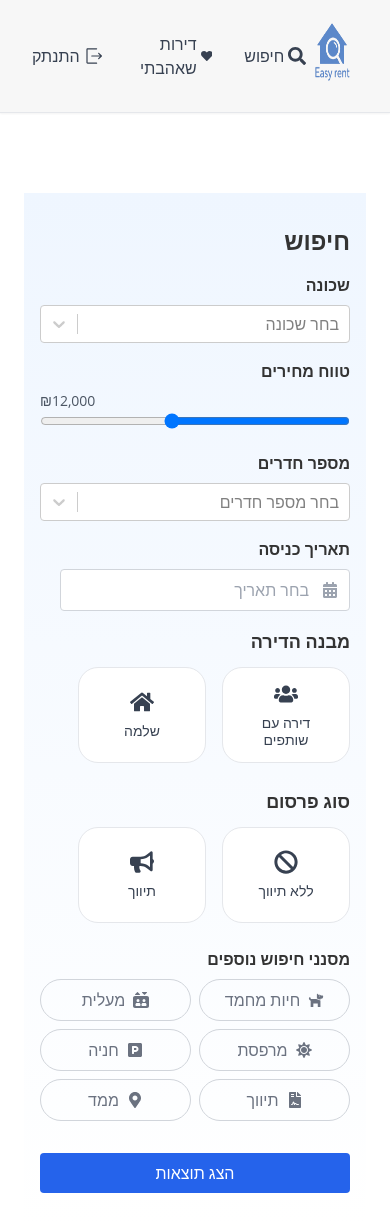
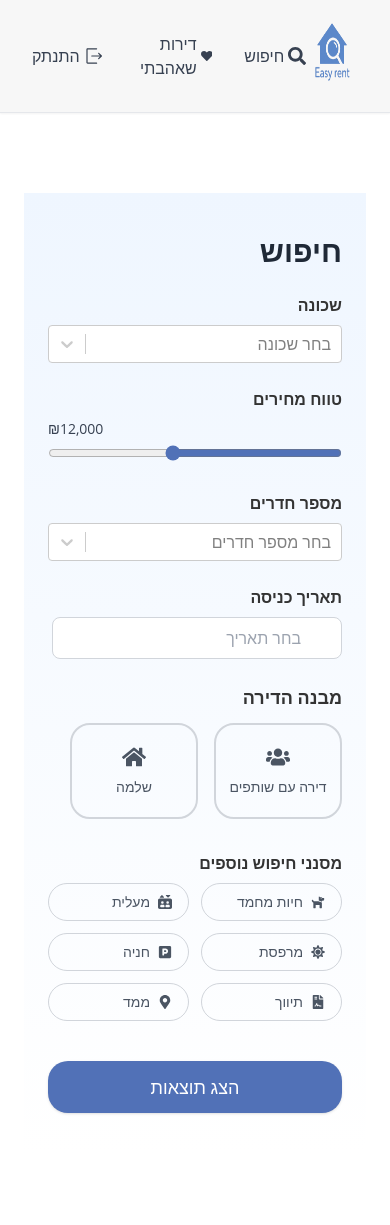
Before and after one commit to Lirijacob/easy-rent, a React (Create React App) app: page /search in a window 390 px wide. After the commit the page ends 1153 px from the top, so only its background shows below. Built offline with nearby package versions, Linux system fonts and the light colour scheme.

Commit message:
עדכון דף חיפוש ותוצאות חיפוש

```diff
--- a/src/pages/Login.js
+++ b/src/pages/Login.js
@@ -63,7 +63,7 @@ export default function Login() {
           {error && <p className="text-red-500 text-sm">{error}</p>}
           <button
             type="submit"
-            className="w-full bg-brandBlue  text-white py-2 rounded hover:bg-blue-700 transition"
+            className="bg-[#5171b7] text-white font-medium px-6 py-2 rounded-lg hover:bg-[#357ae8] transition"
           >
             התחברות
           </button>
@@ -71,7 +71,7 @@ export default function Login() {
         <p className="mt-4 text-center text-sm">
           אין לך חשבון?{" "}
           <span
-            className="text-brandBlue  hover:underline cursor-pointer"
+            className="text-blue-600 hover:underline cursor-pointer"
             onClick={() => navigate("/signup")}
           >
             להרשמה
--- a/src/pages/SearchPage.js
+++ b/src/pages/SearchPage.js
@@ -1,39 +1,23 @@
-// SearchPage.js
 import React, { useState } from "react";
-//import axios from "axios";
-import { FaDog, FaFileContract, FaSun, FaParking, FaMapMarkerAlt } from "react-icons/fa";
-import { FaElevator } from "react-icons/fa6";
-import Layout from "../components/Layout";
+import { useNavigate } from "react-router-dom";
 import DatePicker from "react-datepicker";
 import "react-datepicker/dist/react-datepicker.css";
-import { FaHome, FaUsers, FaBullhorn, FaBan, FaCalendarAlt } from "react-icons/fa";
 import Select from "react-select";
-import { useNavigate } from "react-router-dom";
-
+import {
+  FaDog, FaFileContract, FaSun, FaParking, FaMapMarkerAlt,FaHome, FaUsers, FaCalendarAlt
+} from "react-icons/fa";
+import{FaElevator} from "react-icons/fa6";
+import Layout from "../components/Layout";
 
 const SearchPage = () => {
-  const [selectedType, setSelectedType] = useState("all");
   const [priceMax, setPriceMax] = useState(12000);
   const [selectedRooms, setSelectedRooms] = useState("");
   const [entryDate, setEntryDate] = useState(null);
   const [selectedFeatures, setSelectedFeatures] = useState([]);
   const [selectedNeighborhood, setSelectedNeighborhood] = useState("");
   const [apartmentMode, setApartmentMode] = useState("");
-  const [listingType, setListingType] = useState("");
 
-
-  // const neighborhoods = [
-  //   { value: "florentin", label: "פלורנטין" },
-  //   { value: "neve_tzedek", label: "נוה צדק" },
-  //   { value: "rothschild", label: "רוטשילד" },
-  //   { value: "old_north", label: "הצפון הישן" },
-  //   { value: "yad_eliayhu", label: "יד אליהו" },
-  //   { value: "ramat_aviv", label: "רמת אביב" },
-  //   { value: "hatikva", label: "התקווה" },
-  //   { value: "Jaffa", label: "יפו" },
-
-    // תוסיפי כמה שתרצי
-  // ];
+  const navigate = useNavigate();
 
   const neighborhoods = [
     { value: "פלורנטין", label: "פלורנטין" },
@@ -46,56 +30,32 @@ const SearchPage = () => {
     { value: "יפו", label: "יפו" },
   ];
 
-
-  const roomOptions = [
-    { value: 1, label: "1" },
-    { value: 1.5, label: "1.5" },
-    { value: 2, label: "2" },
-    { value: 2.5, label: "2.5" },
-    { value: 3, label: "3" },
-    { value: 3.5, label: "3.5" },
-    { value: 4, label: "4" },
-    { value: 4.5, label: "4.5" },
-    { value: 5, label: "5" },
-  ];
-
-
+  const roomOptions = Array.from({ length: 9 }, (_, i) => {
+    const value = 1 + i * 0.5;
+    return { value, label: value.toString() };
+  });
 
   const toggleFeature = (feature) => {
     setSelectedFeatures((prev) =>
-      prev.includes(feature) ? prev.filter((f) => f !== feature) : [...prev, feature]
+      prev.includes(feature)
+        ? prev.filter((f) => f !== feature)
+        : [...prev, feature]
     );
   };
 
   const renderFeatureButton = (feature, icon) => (
     <button
+      key={feature}
       onClick={() => toggleFeature(feature)}
-      className={`flex items-center justify-center gap-2 px-4 py-2 border rounded-full transition ${selectedFeatures.includes(feature) ? "border-black text-black" : "border-gray-300 text-gray-500"
-        }`}
+      className={`flex items-center gap-2 px-4 py-2 rounded-full border text-sm transition
+        ${selectedFeatures.includes(feature)
+          ? "border-[#5171b7] text-[#5171b7] bg-white"
+          : "border-gray-300 text-gray-600 hover:border-gray-400"}`}
     >
       {icon}
       {feature}
     </button>
   );
-
-  /* const handleSubmit = async () => {
-    const searchData = {
-      type: selectedType,
-      priceMax: priceMax,
-      rooms: selectedRooms,
-      entryDate,
-      features: selectedFeatures,
-    };
-
-    try {
-      const response = await axios.post("https://your-api-url.com/api/search", searchData);
-      console.log("Data saved successfully:", response.data);
-    } catch (error) {
-      console.error("Error saving data:", error);
-    }
-  }; */
-
-  const navigate = useNavigate();
 
   const handleSearch = () => {
     const searchData = {
@@ -104,59 +64,38 @@ const SearchPage = () => {
       rooms: selectedRooms,
       entryDate,
       apartmentMode,
-      listingType,
       features: selectedFeatures,
     };
     console.log("🔎 searchData from SearchPage:", searchData);
     navigate("/results", { state: { searchData } });
   };
 
-
   return (
     <Layout>
-      <div className="min-h-screen bg-gradient-to-b from-blue-50 to-white px-4 py-8 sm:px-6 md:px-10 lg:px-16 xl:px-32 2xl:px-48">
-        <div className="max-w-3xl mx-auto font-sans">
-          <h1 className="text-2xl font-bold mb-4 text-right">חיפוש</h1>
+      <div className="min-h-screen bg-gradient-to-b from-blue-50 to-white px-6 py-10">
+        <div className="max-w-4xl mx-auto">
+          <h1 className="text-3xl font-bold mb-6 text-right text-gray-800">חיפוש </h1>
 
           {/* שכונה */}
-          <div className="mb-4 text-right">
-            <label className="block font-semibold mb-2">שכונה</label>
+          <div className="mb-6">
+            <label className="block text-right font-semibold mb-2">שכונה</label>
             <Select
               options={neighborhoods}
               value={neighborhoods.find((n) => n.value === selectedNeighborhood)}
-              onChange={(option) => setSelectedNeighborhood(option.value)}
+              onChange={(option) => setSelectedNeighborhood(option?.value || "")}
               placeholder="בחר שכונה"
               isClearable
-              menuPlacement="auto"
               styles={{
-                menu: (provided) => ({
-                  ...provided,
-                  maxHeight: 150,           // הגובה המקסימלי של הרשימה
-                  overflowY: "auto",        // מאפשר גלילה פנימית
-                  direction: "rtl",
-                  zIndex: 9999,             // חשוב כדי שהרשימה תופיע מעל אלמנטים אחרים
-                }),
-                control: (provided) => ({
-                  ...provided,
-                  direction: "rtl",
-                  textAlign: "right"
-                }),
-                menuList: (base) => ({
-                  ...base,
-                  maxHeight: "150px",
-                  overflowY: "auto",
-                }),
+                control: (base) => ({ ...base, direction: "rtl", textAlign: "right" }),
+                menu: (base) => ({ ...base, zIndex: 9999, direction: "rtl" }),
               }}
             />
-
           </div>
 
-          {/* טווח מחירים */}
-          <div className="mb-4 text-right">
-            <label className="block font-semibold mb-2">טווח מחירים</label>
-            <div className="flex justify-end text-sm text-gray-600">
-              <span>₪{priceMax.toLocaleString()}</span>
-            </div>
+          {/* מחיר */}
+          <div className="mb-6">
+            <label className="block text-right font-semibold mb-2">טווח מחירים</label>
+            <div className="flex justify-end mb-1 text-sm text-gray-700">₪{priceMax.toLocaleString()}</div>
             <input
               type="range"
               min="1000"
@@ -164,116 +103,71 @@ const SearchPage = () => {
               step="100"
               value={priceMax}
               onChange={(e) => setPriceMax(Number(e.target.value))}
-              className="w-full"
+              className="w-full accent-[#5171b7]"
             />
           </div>
-          {/* מספר חדרים */}
-          <div className="mb-4 text-right">
-            <label className="block font-semibold mb-2">מספר חדרים</label>
+
+          {/* חדרים */}
+          <div className="mb-6">
+            <label className="block text-right font-semibold mb-2">מספר חדרים</label>
             <Select
               options={roomOptions}
-              value={roomOptions.find((opt) => opt.value === selectedRooms)}
-              onChange={(option) => setSelectedRooms(option.value)}
+              value={roomOptions.find((r) => r.value === selectedRooms)}
+              onChange={(option) => setSelectedRooms(option?.value || "")}
               placeholder="בחר מספר חדרים"
               isClearable
               styles={{
-                menu: (provided) => ({
-                  ...provided,
-                  maxHeight: 150,
-                  overflowY: "auto",
-                  direction: "rtl",
-                  zIndex: 9999
-                }),
-                control: (provided) => ({
-                  ...provided,
-                  direction: "rtl",
-                  textAlign: "right"
-                }),
-                menuList: (base) => ({
-                  ...base,
-                  maxHeight: "150px",
-                  overflowY: "auto",
-                }),
+                control: (base) => ({ ...base, direction: "rtl", textAlign: "right" }),
+                menu: (base) => ({ ...base, zIndex: 9999, direction: "rtl" }),
               }}
             />
           </div>
-          {/* תאריך כניסה */}
-          <div className="mb-4 text-right">
-            <label className="block font-semibold mb-2">תאריך כניסה</label>
 
-            <div className="relative w-full">
-              {/* אייקון לוח שנה – יופיע רק כשאין תאריך */}
+          {/* תאריך */}
+          <div className="mb-6">
+            <label className="block text-right font-semibold mb-2">תאריך כניסה</label>
+            <div className="relative">
               {!entryDate && (
-                <FaCalendarAlt className="absolute right-3 top-1/2 transform -translate-y-1/2 text-gray-400 pointer-events-none z-10" />
+                <FaCalendarAlt className="absolute right-3 top-3 text-gray-400" />
               )}
-
               <DatePicker
                 selected={entryDate}
                 onChange={(date) => setEntryDate(date)}
                 placeholderText="בחר תאריך"
+                className="w-full border border-gray-300 rounded-lg px-10 py-2 text-right"
                 dateFormat="dd/MM/yyyy"
                 isClearable
-                className="w-full border border-gray-300 rounded px-10 py-2 text-right"
               />
             </div>
           </div>
 
           {/* מבנה הדירה */}
-          <div className="mb-6 text-right">
-            <label className="block font-semibold mb-3 text-lg">מבנה הדירה</label>
+          <div className="mb-8">
+            <label className="block text-right font-semibold mb-3 text-lg">מבנה הדירה</label>
             <div className="flex justify-end gap-4 flex-row-reverse">
               {[
                 { label: "שלמה", value: "whole", icon: <FaHome className="text-2xl" /> },
-                { label: "דירה עם שותפים", value: "shared", icon: <FaUsers className="text-2xl" /> }
+                { label: "דירה עם שותפים", value: "shared", icon: <FaUsers className="text-2xl" /> },
               ].map(({ label, value, icon }) => (
                 <button
                   key={value}
                   onClick={() => setApartmentMode(value)}
-                  className={`flex flex-col items-center justify-center w-32 h-24 px-4 py-3 rounded-xl border text-sm font-medium transition text-center
+                  className={`w-32 h-24 rounded-xl border-2 flex flex-col items-center justify-center transition
                     ${apartmentMode === value
-                      ? "bg-blue-700 text-white border-blue-700"
-                      : apartmentMode === ""
-                        ? "bg-white text-gray-700 border-gray-200"
-                        : "bg-white text-gray-500 border-gray-300 hover:border-gray-400"}
-                  `}
-
+                      ? "border-[#5171b7] text-[#5171b7]"
+                      : "border-gray-300 text-gray-600 hover:border-gray-400"}`}
                 >
-                  <div className="mb-2">{icon}</div>
-                  <span className="leading-tight">{label}</span>
-                </button>
-              ))}
-            </div>
-          </div>
-          {/* סוג הפרסום */}
-          <div className="mb-6 text-right">
-            <label className="block font-semibold mb-3 text-lg">סוג פרסום</label>
-            <div className="flex justify-end gap-4 flex-row-reverse">
-              {[
-                { label: "תיווך", value: "broker", icon: <FaBullhorn className="text-2xl" /> },
-                { label: "ללא תיווך", value: "no-broker", icon: <FaBan className="text-2xl" /> }
-              ].map(({ label, value, icon }) => (
-                <button
-                  key={value}
-                  onClick={() => setListingType(value)}
-                  className={`flex flex-col items-center justify-center w-32 h-24 px-4 py-3 rounded-xl border text-sm font-medium transition text-center
-                    ${listingType === value
-                      ? "bg-blue-700 text-white border-blue-700"
-                      : listingType === ""
-                        ? "bg-white text-gray-700 border-gray-200"
-                        : "bg-white text-gray-500 border-gray-300 hover:border-gray-400"}
-                  `}
-                >
-                  <div className="mb-2">{icon}</div>
-                  <span className="leading-tight">{label}</span>
+                  {icon}
+                  <span className="mt-2 text-sm font-medium">{label}</span>
                 </button>
               ))}
             </div>
           </div>
 
-          {/* שירותים נוספים */}
-          <div className="mb-4 text-right">
-            <label className="block font-semibold mb-2">מסנני חיפוש נוספים</label>
-            <div className="grid grid-cols-2 sm:grid-cols-3 gap-2">
+          {/* תוספים */}
+          <div className="mb-10">
+            <label className="block text-right font-semibold mb-2">מסנני חיפוש נוספים</label>
+            <div className="grid grid-cols-2 sm:grid-cols-3 gap-3">
               {renderFeatureButton("חיות מחמד", <FaDog />)}
               {renderFeatureButton("מעלית", <FaElevator />)}
               {renderFeatureButton("מרפסת", <FaSun />)}
@@ -283,10 +177,10 @@ const SearchPage = () => {
             </div>
           </div>
 
+          {/* כפתור */}
           <button
-            // onClick={handleSubmit}
-            onClick = {handleSearch}
-            className="w-full bg-blue-600 text-white py-2 rounded mt-4"
+            onClick={handleSearch}
+            className="w-full bg-[#5171b7] hover:bg-[#3f5ea4] text-white text-lg py-3 rounded-xl shadow transition"
           >
             הצג תוצאות
           </button>
--- a/src/pages/SearchResultsPage.js
+++ b/src/pages/SearchResultsPage.js
@@ -1,210 +1,107 @@
 // pages/SearchResultsPage.js
-// import React from "react";
 import React, { useEffect, useState } from "react";
 import Layout from "../components/Layout";
 import { useLocation } from "react-router-dom";
-import Slider from "react-slick";
-import ImageCarousel from "../components/ImageCarousel";
+import { collection, getDocs } from "firebase/firestore";
+import { db } from "../firebase";
+import ApartmentCard from "../components/ApartmentCard"; // נשתמש בכרטיס דירה אחיד
 
-
-//--------------למחוק כשנחבר
-const fakeResults = [
-  {
-    title: "הזדמנות לגור בדירה חלומית",
-    description:
-      "הזדמנות לגור בדירה חלומית בתל אביב! מיקום: רחוב בן שפרוט היוקרתי. גודל: 90 מ״ר + מרפסת. 2 חדרי שינה וסלון מרווח.",
-    imageUrls: [
-      "https://images.unsplash.com/photo-1600585154340-be6161a56a0c?auto=format&fit=crop&w=800&q=80",
-      "https://images.unsplash.com/photo-1599423300746-b62533397364?auto=format&fit=crop&w=800&q=80",
-      "https://images.unsplash.com/photo-1560448204-e02f11c3d0e2?auto=format&fit=crop&w=800&q=80"
-    ],
-    price: 7500,
-    address: "רחוב בן שפרוט היוקרתי",
-    neighborhood: "פלורנטין",
-    size: 90,
-    rooms: 2,
-    features: ["balcony"],
-    available_from: "2025-01-01",
-  },
-  {
-    title: "דירת בוטיק עם נוף לים",
-    description:
-      "3 חדרים, קומה גבוהה עם נוף פתוח לים. מרפסת שמש, מעלית, חניה בטאבו. קרובה לים ולשוק הפשפשים.",
-    imageUrls: ["https://images.unsplash.com/photo-1599423300746-b62533397364?auto=format&fit=crop&w=800&q=80"],
-    price: 8200,
-    address: "רחוב יהודה הימית",
-    neighborhood: "יפו",
-    size: 85,
-    rooms: 3,
-    features: ["balcony", "parking", "elevator"],
-    available_from: "2024-12-01",
-  },
-  {
-    title: "דירה עם שותפים בלב פלורנטין",
-    description:
-      "4 חדרים, מרוהטת, כוללת מזגן, אינטרנט וארנונה. מתאימה לצעירים. נוף אורבני, אזור חי ותוסס.",
-    imageUrls: ["https://images.unsplash.com/photo-1600585154340-be6161a56a0c?auto=format&fit=crop&w=800&q=80"],
-    price: 4700,
-    address: "רחוב ויטל",
-    neighborhood: "פלורנטין",
-    size: 95,
-    rooms: 4,
-    features: ["balcony", "pets"],
-    available_from: "2024-11-15",
-  }
-];
-
-const filterResults = (results, filters) => {
-  const featureMap = {
-    "חיות מחמד": "pets",
-    "מעלית": "elevator",
-    "מרפסת": "balcony",
-    "חניה": "parking",
-    "תיווך": "broker",
-    "ממד": "safe_room",
-    "ממ\"ד": "safe_room"
+const mapFeature = {
+  "חיות מחמד": "pets_allowed",
+  "מעלית": "has_elevator",
+  "מרפסת": "has_balcony",
+  "חניה": "has_parking",
+  "תיווך": "has_broker",
+  "ממד": "has_safe_room",
+  "ממ\"ד": "has_safe_room"
 };
 
-  return results.filter((apt) => {
+const SearchResultsPage = () => {
+  const location = useLocation();
+  const { searchData } = location.state || {};
+  const [results, setResults] = useState([]);
+  const [favorites, setFavorites] = useState([]); // אופציונלי: עבור הלב
+
+  useEffect(() => {
+    if (searchData) {
+      fetchAndFilterApartments();
+    }
+  }, [searchData]);
+
+  const fetchAndFilterApartments = async () => {
+    try {
+      const snapshot = await getDocs(collection(db, "apartments"));
+      const allApartments = snapshot.docs.map((doc) => ({ id: doc.id, ...doc.data() }));
+
+      const filtered = allApartments.filter((apt) => {
         // שכונה
-    if (filters.neighborhood && filters.neighborhood !== "" &&
-      apt.neighborhood?.toLowerCase() !== filters.neighborhood.toLowerCase()) {
-      return false;
-    }
+        if (
+          searchData.neighborhood &&
+          apt.neighborhood?.toLowerCase() !== searchData.neighborhood.toLowerCase()
+        ) return false;
 
-    // מחיר מקסימלי
-    if (filters.priceMax && apt.price && apt.price > filters.priceMax) {
-      return false;
-    }
+        // מחיר
+        if (searchData.priceMax && apt.price > searchData.priceMax) return false;
 
-    // מספר חדרים
-    if (filters.rooms && filters.rooms !== "" && apt.rooms !== filters.rooms) {
-      return false;
-    }
+        // חדרים
+        if (searchData.rooms && apt.rooms !== searchData.rooms) return false;
 
         // תאריך כניסה
-    if (filters.entryDate && apt.available_from) {
-      const userDate = new Date(filters.entryDate);
+        if (searchData.entryDate && apt.available_from) {
+          const userDate = new Date(searchData.entryDate);
           const aptDate = new Date(apt.available_from);
           if (aptDate > userDate) return false;
         }
 
-    // סוג מבנה
-    if (filters.apartmentMode && filters.apartmentMode !== "") {
+        // מבנה הדירה
+        if (searchData.apartmentMode) {
           if (
-        filters.apartmentMode === "whole" && apt.property_type !== "apartment"
+            searchData.apartmentMode === "whole" && apt.property_type !== "apartment"
           ) return false;
           if (
-        filters.apartmentMode === "shared" && apt.property_type !== "shared"
+            searchData.apartmentMode === "shared" && apt.property_type !== "shared"
           ) return false;
         }
 
-    // סוג פרסום
-    if (filters.listingType && filters.listingType !== "") {
-      if (filters.listingType === "broker" && apt.has_broker !== true) return false;
-      if (filters.listingType === "no-broker" && apt.has_broker === true) return false;
-    }
-
         // תכונות
-    if (filters.features && filters.features.length > 0) {
-      const mappedFeatures = filters.features.map(f => featureMap[f]);
-      for (let f of mappedFeatures) {
-        if (!apt.features?.includes(f)) return false;
+        if (searchData.features && searchData.features.length > 0) {
+          for (let label of searchData.features) {
+            const key = mapFeature[label];
+            if (!apt[key]) return false;
           }
         }
 
         return true;
       });
+
+      setResults(filtered);
+    } catch (err) {
+      console.error("שגיאה בטעינת הדירות:", err);
+    }
   };
-
-
-const SearchResultsPage = () => {
-  const location = useLocation();
-  const { searchData } = location.state || {};
-  const [results, setResults] = useState([]);
-
-  useEffect(() => {
-    fetchResults(searchData);
-  }, [searchData]);
-
-  const fetchResults = async (filters) => {
-    const filtered = filterResults(fakeResults, filters);
-    setResults(filtered);
-  };
-
 
   return (
     <Layout>
       <div className="min-h-screen bg-gradient-to-b from-blue-50 to-white px-6 py-8">
         <h1 className="text-2xl font-bold mb-6 text-right">תוצאות החיפוש</h1>
-        <div className="grid grid-cols-1 md:grid-cols-2 lg:grid-cols-3 gap-6">
-          {results.length > 0 ? (
-            results.map((apartment, idx) => (
-              <div key={idx} className="bg-white rounded-2xl shadow p-4">
-                {apartment.images && apartment.images.length > 0 ? (
-                  <Slider dots arrows rtl>
-                    {apartment.images.map((imgUrl, i) => (
-                      <div key={i}>
-                        <img
-                          src={imgUrl}
-                          alt={`תמונה ${i + 1}`}
-                          className="rounded-xl w-full h-52 object-cover"
+
+        {results.length === 0 ? (
+          <p className="text-right text-gray-600">לא נמצאו דירות מתאימות.</p>
+        ) : (
+          <div className="grid grid-cols-1 md:grid-cols-2 lg:grid-cols-3 gap-8">
+            {results.map((apartment) => (
+              <ApartmentCard
+                key={apartment.id}
+                apartment={apartment}
+                isFavorite={favorites.includes(apartment.id)}
+                onToggleFavorite={() => {}} // אפשרות לפיתוח
               />
+            ))}
           </div>
-                    ))}
-                  </Slider>
-                ) : (
-                  <ImageCarousel imageUrls={apartment.imageUrls} />
-                  // <img
-                  //   src={apartment.imageUrl || "https://via.placeholder.com/400x250"}
-                  //   alt="תמונה של דירה"
-                  //   className="rounded-xl w-full h-52 object-cover mb-3"
-                  // />
         )}
-
-                <h2 className="text-xl font-semibold mb-1 text-right">{apartment.title}</h2>
-                <p className="text-right text-gray-600 text-sm mb-2">{apartment.description}</p>
-                <p className="text-right text-blue-600 font-bold">{apartment.price.toLocaleString()} ₪</p>
-              </div>
-
-            ))
-          ) : (
-            <p className="text-right col-span-full text-gray-600">לא נמצאו תוצאות</p>
-          )}
-        </div>
       </div>
     </Layout>
   );
 };
 
 export default SearchResultsPage;
-
-// const SearchResultsPage = ({ results }) => {
-//   return (
-//     <Layout>
-//       <div className="min-h-screen bg-gradient-to-b from-blue-50 to-white px-6 py-8">
-//         <h1 className="text-2xl font-bold mb-6 text-right">תוצאות החיפוש</h1>
-//         <div className="grid grid-cols-1 md:grid-cols-2 lg:grid-cols-3 gap-6">
-//           {results && results.length > 0 ? (
-//             results.map((apartment, idx) => (
-//               <div key={idx} className="bg-white rounded-2xl shadow p-4">
-//                 <img
-//                   src={apartment.imageUrl || "https://via.placeholder.com/400x250"}
-//                   alt="תמונה של דירה"
-//                   className="rounded-xl w-full h-52 object-cover mb-3"
-//                 />
-//                 <h2 className="text-xl font-semibold mb-1 text-right">{apartment.title}</h2>
-//                 <p className="text-right text-gray-600 text-sm mb-2">{apartment.description}</p>
-//                 <p className="text-right text-blue-600 font-bold">{apartment.price} ₪</p>
-//               </div>
-//             ))
-//           ) : (
-//             <p className="text-right col-span-full text-gray-600">לא נמצאו תוצאות</p>
-//           )}
-//         </div>
-//       </div>
-//     </Layout>
-//   );
-// };
-
-// export default SearchResultsPage;
--- a/src/pages/SignUp.js
+++ b/src/pages/SignUp.js
@@ -73,7 +73,7 @@ export default function SignUp() {
           {error && <p className="text-red-500 text-sm">{error}</p>}
           <button
             type="submit"
-            className="w-full bg-blue-600 text-white py-2 rounded hover:bg-blue-700 transition"
+            className="bg-[#5171b7] text-white font-medium px-6 py-2 rounded-lg hover:bg-[#357ae8] transition"
           >
             הרשמה
           </button>
```
Also changed, not shown: src/components/NewGalleryPreview.js (+11 -4 lines), src/pages/ApartmentPage.js (+4 -3 lines). Lines whose indentation alone changed are shown as unchanged.
